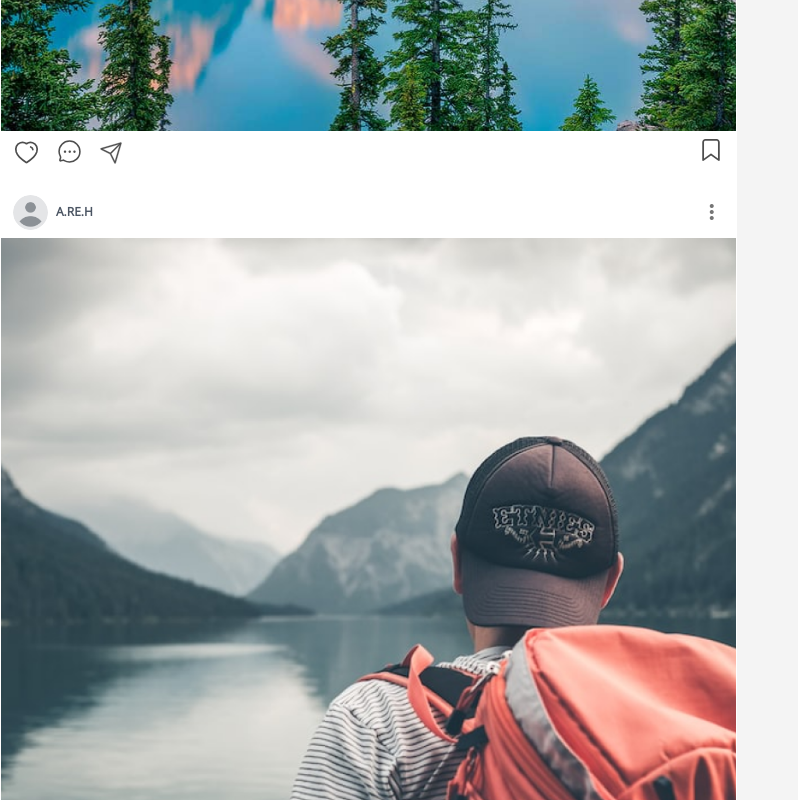
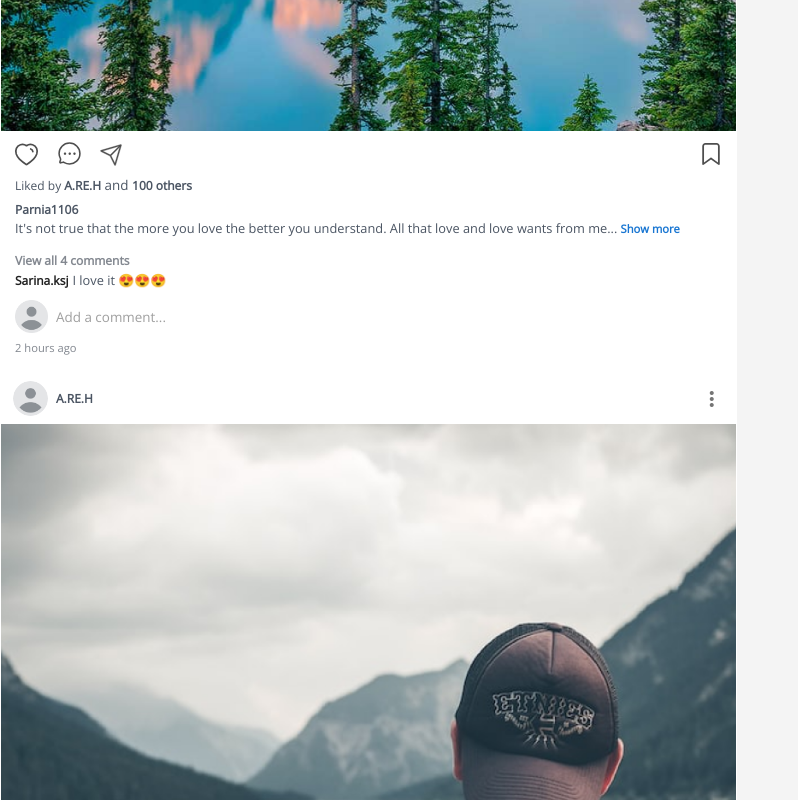
Before and after one commit to parniamaroofi/Snsgram, a Vue app: page /home in a window 1280 px wide. Shown: the part 840-1640 px from the top of the page, without its empty margins (0-798 px from the left). Built offline with nearby package versions, Linux system fonts and the light colour scheme.

Commit message:
DEVELOP homePage contents

```diff
--- /dev/null
+++ b/public/static/api/homeContent.json
@@ -0,0 +1,70 @@
+{
+    "stories": [
+        {
+          "profileImg": "https://vixi.cs.uvic.ca/uploads/sarina_bio.jpg",
+          "story":
+            "https://img.freepik.com/free-photo/beautiful-scenery-powerful-waterfall-surrounded-by-rocky-cliffs-trees-canada_181624-40995.jpg?w=2000",
+          "unseen": true,
+          "username": "Sarina.ksj",
+          "storyTime": "2 Hours"
+        },
+        {
+          "profileImg":
+            "https://encrypted-tbn0.gstatic.com/images?q=tbn:ANd9GcRe0Xt_Fi9s-CrYmVzQjBymglwuAvhKnCH_NsJpmBNDD9mT9rB3q0gV1iDJkHKC6lmLrps&usqp=CAU",
+          "story": "https://wallpaperaccess.com/full/757572.jpg",
+          "unseen": true,
+          "username": "Romina_ms",
+          "storyTime": "4 Hours"
+        },
+        {
+          "profileImg": "",
+          "story": "https://wallpaperaccess.com/full/530919.jpg",
+          "unseen": true,
+          "username": "nima.taban",
+          "storyTime": "5 Hours"
+        }
+      ],
+
+    "posts": [
+        {
+          "id": "1",
+          "postUrl": "/images/socialMedia1.png",
+          "publisherProfileUrl": "",
+          "publisherUsername": "Parnia1106",
+          "publisherId": "be4875aa-4337-11ee-be56-0242ac120002",
+          "caption":
+            "It's not true that the more you love the better you understand. All that love and love wants from me is just the understanding of this wisdom: the other is not recognizable; its mathee is not a vague version of a secret, but it is a certificate that was in play and the show has no place. So I'm drowned in love with an anonymous person, who will remain anonymous forever. Siri Sly: I know what I do not know ...!",
+          "liked": false,
+          "likedPerson": "A.RE.H",
+          "likesNum": 100,
+          "commentsNum": 4,
+          "lastComments": [
+            {
+              "username": "Sarina.ksj",
+              "comment": "I love it 😍😍😍"
+            }
+          ],
+          "publishedTime": "2 hours ago"
+        },
+        {
+          "id": "2",
+          "postUrl": "/images/socialMedia2.png",
+          "publisherProfileUrl": "",
+          "publisherUsername": "A.RE.H",
+          "publisherId": "be4878fc-4337-11ee-be56-0242ac120002",
+          "caption":
+            "When large fortunes fall into the hands of some people, they become strong in the light of it, and in the shadow of strength and wealth they dream that they can live out of their homeland and be happy and proud, they will soon realize that they have made mistakes, and the greatness of every nation On the ruins of his homeland and cease!",
+          "liked": false,
+          "likedPerson": "nima.taban",
+          "likesNum": 150,
+          "commentsNum": 12,
+          "lastComments": [
+            {
+              "username": "d.kumars",
+              "comment": "Let go together next time!!"
+            }
+          ],
+          "publishedTime": "3 days ago"
+        }
+      ]
+}
--- a/src/assets/scss/main.scss
+++ b/src/assets/scss/main.scss
@@ -8,27 +8,39 @@
   font-size: 0.84rem;
 }
 
+html {
+  &::-webkit-scrollbar {
+    width: 10px;
+  }
+  &::-webkit-scrollbar-thumb {
+    background-color: #a0a0a0;
+  }
+  &::-webkit-scrollbar-track {
+    background-color: #e2e2e2;
+  }
+}
+
 // Font Size
 .fs-xxsmall {
-  font-size: 0.66rem;
+  font-size: 0.66rem !important;
 }
 .fs-xsmall {
-  font-size: 0.7rem;
+  font-size: 0.7rem !important;
 }
 .fs-small {
-  font-size: 0.75rem;
+  font-size: 0.75rem !important;
 }
 .fs-medium {
-  font-size: 0.8rem;
+  font-size: 0.8rem !important;
 }
 .fs-large {
-  font-size: 0.9rem;
+  font-size: 0.9rem !important;
 }
 .fs-xlarge {
-  font-size: 1rem;
+  font-size: 1rem !important;
 }
 .fs-xxlarge {
-  font-size: 1.1rem;
+  font-size: 1.1rem !important;
 }
 
 // Button common styles
@@ -36,3 +48,15 @@
   letter-spacing: 0 !important;
   text-transform: none !important;
 }
+
+// Common card style
+.common-card {
+  @media only screen and (min-width: 1300px) {
+    border: 1px solid #e2e2e2 !important;
+  }
+}
+
+// Common styles
+.w-100 {
+  width: 100% !important;
+}
--- a/src/components/Post.vue
+++ b/src/components/Post.vue
@@ -1,15 +1,15 @@
 <template>
-  <div class="posts_component">
+  <div class="post_component">
     <!-- Post content -->
-    <div class="post_box mb-4" v-for="(post, index) in posts" :key="index" :id="post.id">
+    <div class="post_box mb-4">
       <!-- Post publisher profile and options icon -->
       <div class="py-2 px-3 d-flex justify-space-between">
         <div class="d-flex align-center">
-          <div class="publisher_profile pointer">
+          <div class="publisher_profile cursor-pointer">
             <img :src="post.publisherProfileUrl ? post.publisherProfileUrl : '/images/user.png'" />
           </div>
 
-          <b class="text-gray-600 fs-small pointer ml-2">{{ post.publisherUsername }}</b>
+          <b class="mainFont--text fs-small cursor-pointer ml-2">{{ post.publisherUsername }}</b>
         </div>
         <!-- More options icon -->
         <div class="d-flex align-center">
@@ -26,144 +26,147 @@
       <div class="actions_box d-flex justify-space-between align-center py-2 px-3">
         <div class="d-flex">
           <!-- Like -->
-          <div class="mr-5 pointer" @click="toggleLikePost(post, 'normal')">
+          <div class="mr-5 cursor-pointer" @click="toggleLikePost(post, 'normal')">
             <v-icon v-if="!post.liked">$heart</v-icon>
-            <v-icon v-else>$redHeart</v-icon>
+            <v-icon v-else>$filledHeart</v-icon>
           </div>
           <!-- Comment -->
-          <div class="mr-5 pointer" @click="showPost(post)">
+          <div class="mr-5 cursor-pointer" @click="showPost(post)">
             <v-icon>$chat</v-icon>
           </div>
           <!-- Share -->
-          <div class="mr-5 pointer">
+          <div class="mr-5 cursor-pointer">
             <v-icon>$share</v-icon>
           </div>
         </div>
 
-        <div>
+        <div class="pt-1 cursor-pointer">
           <v-icon>$bookmark</v-icon>
         </div>
       </div>
 
-      <!-- <div class="post_caption d-flex pa-4">
-        <div class="publisher_profile pointer" @click="showUserProfile(post)">
-          <img :src="post.publisherProfileUrl ? post.publisherProfileUrl : '/images/user.png'" />
+      <!-- Likes -->
+      <div class="fs-small mainFont--text px-3.5" v-if="post.likesNum > 0">
+        Liked by <b class="fs-small">{{ post.likedPerson }}</b>
+        <span v-if="post.likesNum > 1">
+          and
+          <b class="fs-small">{{ post.likesNum }} others</b>
+        </span>
+      </div>
+
+      <!-- Caption -->
+      <div v-if="post.caption" class="post_caption px-3.5 mt-1">
+        <b class="mainFont--text fs-small cursor-pointer">{{ post.publisherUsername }}</b>
+
+        <!-- Short caption -->
+        <div v-if="!showMore" class="fs-medium mainFont--text">
+          {{ post.caption.length > 100 ? post.caption.slice(0, 100) + '...' : post.caption }}
+
+          <b
+            @click="toggleCaptionLength()"
+            v-if="post.caption.length > 100"
+            class="primary--text cursor-pointer fs-xsmall"
+            >Show more
+          </b>
         </div>
 
-        <span v-show="false">{{ reactivity }}</span>
+        <!-- Long caption -->
+        <div v-else class="fs-medium mainFont--text mt-1">
+          {{ post.caption }}
+          <b @click="toggleCaptionLength()" class="primary--text fs-xsmall cursor-pointer"
+            >Show less</b
+          >
+        </div>
+      </div>
 
-        <div class="ps-4" style="padding-top: 6px">
-          <b class="mainFont--text fs-small pointer" @click="showUserProfile(post)">{{
-            post.publisherUsername
-          }}</b>
-          <div v-if="!showMore[index]" class="fs-xsmall mainFont--text mt-1">
-            {{ post.caption.length > 70 ? post.caption.slice(0, 70) + '...' : post.caption }}
-            <span
-              v-if="post.caption.length > 70"
-              @click="changeShowMore(index)"
-              class="primary--text pointer fs-xxsmall"
-              >مشاهده بیشتر</span
-            >
-          </div>
+      <!-- Comments -->
+      <div class="px-3.5 mt-3">
+        <b class="mainGray--text fs-small" v-if="post.commentsNum > 1"
+          >View all {{ post.commentsNum }} comments
+        </b>
 
-          <div v-else class="fs-xsmall mainFont--text mt-1">
-            {{ post.caption }}
-            <span @click="changeShowMore(index)" class="primary--text fs-xxsmall">مشاهده کمتر</span>
+        <div v-if="post.lastComments.length">
+          <div v-for="(item, cmIndex) in post.lastComments" :key="cmIndex">
+            <b class="fs-small mr-1">{{ item.username }}</b>
+            <span class="mainFont--text fs-medium">{{ item.comment }}</span>
           </div>
         </div>
-      </div> -->
+      </div>
 
-      <!-- <div class="d-flex align-center me-4 ms-4">
-        <div class="user-avatar me-4">
-          <img width="30" height="30" src="/images/user.png" />
+      <!-- Add comment field -->
+      <div class="comment_box d-flex align-center px-3.5 mt-1">
+        <div class="user-avatar pt-1.5">
+          <img width="35" height="35" src="/images/user.png" />
         </div>
 
-        <div class="d-flex w-100">
+        <div class="d-flex ml-2 w-100">
           <v-text-field
-            outlined
             dense
-            placeholder="نظر خود را بنویسید..."
             hide-details
-            v-model="newComment[index]"
+            placeholder="Add a comment..."
+            v-model="newComment"
             @click:append="submitComment(post)"
-            @keyup.enter="newComment[index] ? submitComment(post) : ''"
-            :append-icon="newComment[index] ? '$Submit' : ''"
+            :append-icon="newComment ? '$Submit' : ''"
+            @keyup.enter="newComment ? submitComment(post) : ''"
           >
           </v-text-field>
         </div>
-      </div> -->
+      </div>
 
-      <!-- <div class="d-flex justify-space-between mt-6 ps-4 pe-4">
-        <div class="d-flex align-center">
-          <v-icon class="grey-icon pt-1">$Clock</v-icon>
-          <div class="fs-xxxsmall grey--text">
-            {{ post.publishedTime }}
-          </div>
-        </div>
-
-        <div @click="showPost(post)" class="mainFont--text fs-xsmall pointer d-flex align-center">
-          مشاهده {{ post.commentsNum }} نظر
-        </div>
-      </div> -->
+      <!-- Time -->
+      <div class="px-3.5 mt-1">
+        <span class="fs-xsmall mainGray--text">{{ post.publishedTime }}</span>
+      </div>
     </div>
   </div>
 </template>
 
 <script>
 export default {
-  name: 'SnsgramPosts',
+  name: 'SnsgramPost',
+
+  props: ['data'],
 
   data() {
     return {
-      showMore: [],
-
-      newComment: [],
-      posts: [
-        {
-          id: '1',
-          postUrl: '/images/socialMedia1.png',
-          publisherProfileUrl: '',
-          publisherUsername: 'Parnia1106',
-          publisherId: '35675',
-          caption:
-            'هر نفسی که فرو می‌ بریم، مرگی را که مدام به ما دست‌ اندازی می‌کند پس می‌زند. در نهایت این مرگ است که باید پیروز شود، زیرا از هنگام تولد بخشی از سرنوشت ما شده و فقط مدت کوتاهی پیش از بلعیدن طعمه اش، با آن بازی می کند. با این همه، ما تا آنجا که ممکن است، با علاقه فراوان و دلواپسی زیاد به زندگی ادامه می دهیم، همان‌ طور که تا آنجا که ممکن است طولانی‌ تر در یک حباب صابون می‌ دمیم تا بزرگتر شود، گر چه با قطعیتی تمام می‌ دانیم که خواهد ترکید.',
-          liked: false,
-          likesNum: 100,
-          publishedTime: '12 ساعت پیش',
-          commentsNum: 4,
-        },
-        {
-          id: '2',
-          postUrl: '/images/socialMedia2.png',
-          publisherProfileUrl: '',
-          publisherUsername: 'A.RE.H',
-          publisherId: '35675',
-          caption:
-            ' مداد رنگی ها مشغول بودند به جز مداد سفید، هیچکس به او کار نمیداد، همه میگفتند : تو به هیچ دردی نمیخوری، یک شب که مداد رنگی ها تو سیاهی شب گم شده بودند، مداد سفید تا صبح ماه کشید مهتاب کشید و انقدر ستاره کشید که کوچک و کوچکتر شد صبح توی جعبه مداد رنگی جای خالی او با هیچ رنگی  پر نشد، به یاد هم باشیم شاید فردا ما هم در کنار هم نباشیم…',
-          liked: false,
-          likesNum: 150,
-          publishedTime: '15 ساعت پیش',
-          commentsNum: 12,
-        },
-      ],
+      showMore: false,
+      newComment: '',
+      post: {},
     };
   },
 
   created() {
-    this.posts.forEach((element) => {
-      this.showMore.push(false);
-      this.newComment.push('');
-    });
+    this.post = this.data;
   },
 
   mounted() {},
 
-  methods: {},
+  methods: {
+    toggleLikePost(post, method) {
+      if (method == 'dblclick') {
+        if (!post.liked) {
+          post.likesNum++;
+        }
+        post.liked = true;
+      } else {
+        if (!post.liked) {
+          post.likesNum++;
+        } else {
+          post.likesNum--;
+        }
+        post.liked = !post.liked;
+      }
+    },
+
+    toggleCaptionLength() {
+      this.showMore = !this.showMore;
+    },
+  },
 };
 </script>
 
-<style lang="scss" scoped>
-.posts_component {
+<style lang="scss">
+.post_component {
   .post {
     &_image {
       width: 100%;
@@ -174,8 +177,16 @@ export default {
         height: 100%;
       }
     }
+  }
 
-    &_caption {
+  .comment_box {
+    .v-input__slot {
+      &::before {
+        border-width: 0px !important;
+      }
+      &::after {
+        border-width: 0px !important;
+      }
     }
   }
 
--- a/src/components/Stories.vue
+++ b/src/components/Stories.vue
@@ -9,7 +9,7 @@
             <v-icon small color="white">mdi-plus</v-icon>
           </div>
         </div>
-        <div class="text-gray-600 text-center fs-xxsmall mt-1 font-bold">Your story</div>
+        <div class="mainFont--text text-center fs-xxsmall mt-1 font-bold">Your story</div>
       </div>
 
       <!-- Stories list -->
@@ -25,7 +25,7 @@
             :class="item.unseen ? 'unseen_story' : ''"
           />
         </div>
-        <div class="text-gray-600 text-center fs-xxsmall mt-1 font-bold">{{ item.username }}</div>
+        <div class="mainFont--text text-center fs-xxsmall mt-1 font-bold">{{ item.username }}</div>
       </div>
     </div>
   </div>
@@ -35,37 +35,19 @@
 export default {
   name: 'SnsgramStories',
 
+  props: ['data'],
+
   data() {
     return {
-      stories: [
-        {
-          profileImg: 'https://vixi.cs.uvic.ca/uploads/sarina_bio.jpg',
-          story:
-            'https://img.freepik.com/free-photo/beautiful-scenery-powerful-waterfall-surrounded-by-rocky-cliffs-trees-canada_181624-40995.jpg?w=2000',
-          unseen: true,
-          username: 'Sarina.ksj',
-          storyTime: '2 ساعت پیش',
-        },
-        {
-          profileImg:
-            'https://encrypted-tbn0.gstatic.com/images?q=tbn:ANd9GcRe0Xt_Fi9s-CrYmVzQjBymglwuAvhKnCH_NsJpmBNDD9mT9rB3q0gV1iDJkHKC6lmLrps&usqp=CAU',
-          story: 'https://wallpaperaccess.com/full/757572.jpg',
-          unseen: true,
-          username: 'Romina_ms',
-          storyTime: '4 ساعت پیش',
-        },
-        {
-          profileImg: '',
-          story: 'https://wallpaperaccess.com/full/530919.jpg',
-          unseen: true,
-          username: 'nima.taban',
-          storyTime: '5 ساعت پیش',
-        },
-      ],
+      stories: [],
     };
   },
 
-  mounted() {},
+  created() {
+    setTimeout(() => {
+      this.stories = this.data;
+    }, 200);
+  },
 
   methods: {},
 };
--- a/src/views/Auth/Login.vue
+++ b/src/views/Auth/Login.vue
@@ -40,7 +40,7 @@
         </div>
         <!-- Google account log in -->
         <div class="mt-5">
-          <div class="text-gray-600 font-bold fs-medium text-center">
+          <div class="mainFont--text font-bold fs-medium text-center">
             <v-icon small class="mr-1">$google</v-icon
             ><span class="ml-1">Log in with Google account</span>
           </div>
@@ -48,7 +48,7 @@
         <!-- Password recovery -->
         <div class="mt-5">
           <p
-            class="text-center fs-small mb-3 text-gray-600 cursor-pointer"
+            class="text-center fs-small mb-3 mainFont--text cursor-pointer"
             @click="$router.push('/passRecovery')"
           >
             Forgotten your password?
--- a/src/views/Auth/SignUp.vue
+++ b/src/views/Auth/SignUp.vue
@@ -6,7 +6,7 @@
         <!-- Card title -->
         <h3 class="app-logo text-center font-bold mt-3">Snsgram</h3>
 
-        <p class="fs-xlarge text-gray-600 text-center font-bold my-2">
+        <p class="fs-xlarge mainFont--text text-center font-bold my-2">
           Sign up to see photos and videos from your friends.
         </p>
 
@@ -60,7 +60,7 @@
             class="mt-3"
           />
 
-          <p class="fs-small text-gray-600 text-center mt-3">
+          <p class="fs-small mainFont--text text-center mt-3">
             People who use our service may have uploaded your contact information to Instagram.
           </p>
 
--- a/src/views/HomePage.vue
+++ b/src/views/HomePage.vue
@@ -3,12 +3,14 @@
     <v-row>
       <v-col lg="7" md="7" cols="12">
         <div>
-          <v-card flat class="pa-2">
-            <Stories />
+          <v-card flat class="pa-2 common-card">
+            <Stories :data="stories" />
           </v-card>
 
-          <v-card flat class="mt-sm-4 mt-0">
-            <Post />
+          <v-card flat class="mt-sm-4 mt-0 common-card">
+            <div v-for="(item, index) in posts" :key="index">
+              <Post :data="item" />
+            </div>
           </v-card>
         </div>
       </v-col>
@@ -22,7 +24,7 @@
             <!-- Profile username and fullname -->
             <div class="d-flex flex-column justify-center pl-3">
               <b class="fs-small pt-0.5">Parnia1106</b>
-              <span class="text-gray-400 fs-small -translate-y-0.5">Parnia Maroofi</span>
+              <span class="mainGray--text fs-small -translate-y-0.5">Parnia Maroofi</span>
             </div>
           </div>
 
@@ -34,7 +36,7 @@
         <!-- Suggestions -->
         <div class="suggestions_box">
           <div class="d-flex justify-space-between align-center">
-            <b class="text-gray-400 fs-medium">Suggestions for you</b>
+            <b class="mainGray--text fs-medium">Suggestions for you</b>
 
             <v-btn color="black" text><b class="fs-medium">See all</b></v-btn>
           </div>
@@ -62,12 +64,34 @@ export default {
   },
 
   data() {
-    return {};
+    return {
+      posts: [],
+      stories: [],
+    };
   },
 
-  mounted() {},
+  created() {
+    this.getData();
+  },
 
-  methods: {},
+  methods: {
+    getData() {
+      this.$http
+        .get('/static/api/homeContent.json', {
+          headers: {
+            Authorization: 'Bearer: ' + localStorage.getItem('token'),
+          },
+        })
+
+        .then((res) => {
+          this.posts = res.data.posts;
+          this.stories = res.data.stories;
+        })
+        .catch((err) => {
+          console.log(err);
+        });
+    },
+  },
 };
 </script>
 
```
Also changed, not shown: src/components/Suggestions.vue (+3 -6 lines), src/components/icons/filledHeart.vue (added, +24 -0 lines), src/plugins/vuetify.js (+6 -1 lines), src/views/Auth/PassRecovery.vue (+4 -4 lines).
